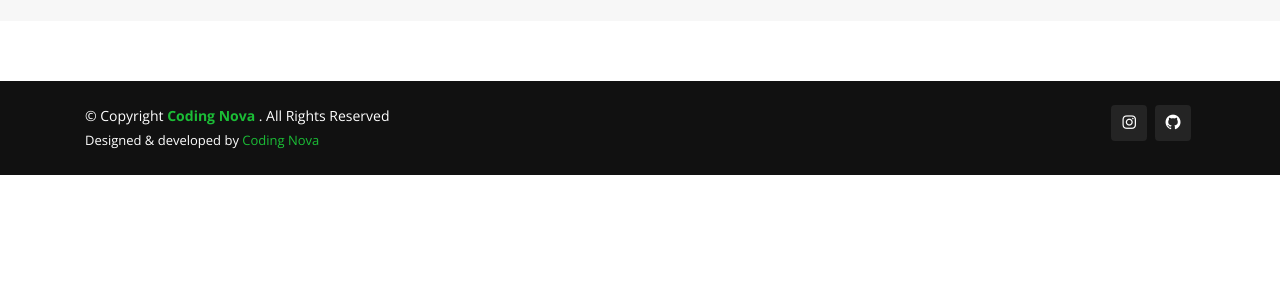
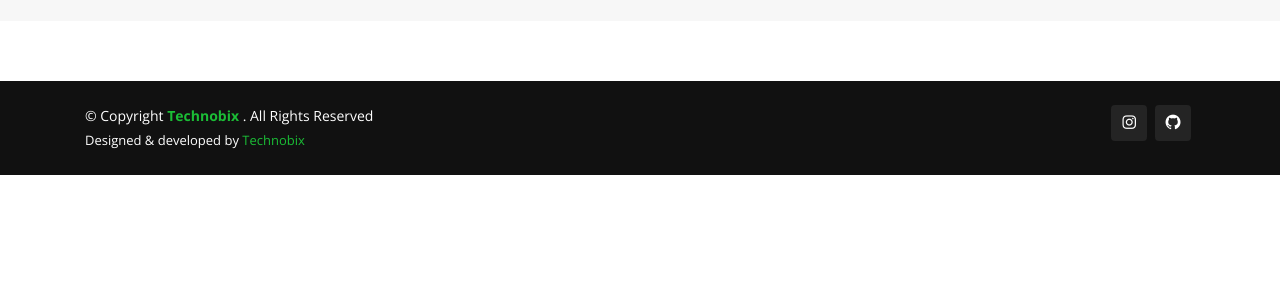
Before and after one commit to ianshulx/Students-record-CRUD-project, a Django app: page /home in a window 1280 px wide. Shown: the part 614-906 px from the top of the page. Run offline with Django 3.2, Linux system fonts and the light colour scheme; parts of the project's set-up code (start-up, migrations or seed data) failed here and were passed over; some libraries are stand-ins or nearby versions.

Commit message:
Update home.html

```diff
--- a/templates/myapp/home.html
+++ b/templates/myapp/home.html
@@ -135,17 +135,17 @@
 
       <div class="mr-md-auto text-center text-md-left">
         <div class="copyright">
-          &copy; Copyright <strong><span><a href=""> Coding Nova </a></span></strong>. All Rights Reserved
+          &copy; Copyright <strong><span><a href=""> Technobix </a></span></strong>. All Rights Reserved
         </div>
         <div class="credits">
-          Designed & developed   by <a href="https://www.instagram.com/codingnova/">Coding Nova</a>
+          Designed & developed   by <a href="https://www.technobix.tech">Technobix</a>
         </div>
       </div>
          <div class="social-links text-center text-md-right pt-3 pt-md-0">
       <!-- <a href="https://twitter.com/codingnova" class="twitter"><i class="bx bxl-twitter"></i></a> -->
       <!-- <a href="https://www.facebook.com/hackerscore" class="facebook"><i class="bx bxl-facebook"></i></a> -->
-      <a href="https://www.instagram.com/codingnova/" class="instagram"><i class="bx bxl-instagram"></i></a>
-      <a href="https://www.github.com/codingnova/" class="linkedin"><i class="bx bxl-github"></i></a>
+      <a href="https://www.instagram.com/technobix/" class="instagram"><i class="bx bxl-instagram"></i></a>
+      <a href="https://www.github.com/ianshulx/" class="linkedin"><i class="bx bxl-github"></i></a>
     </div>
     </div>
   </footer><!-- End Footer -->
```
